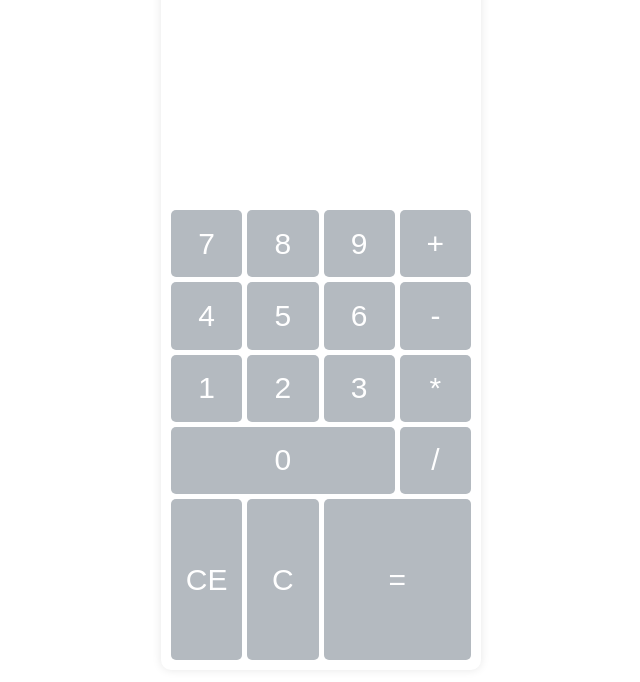
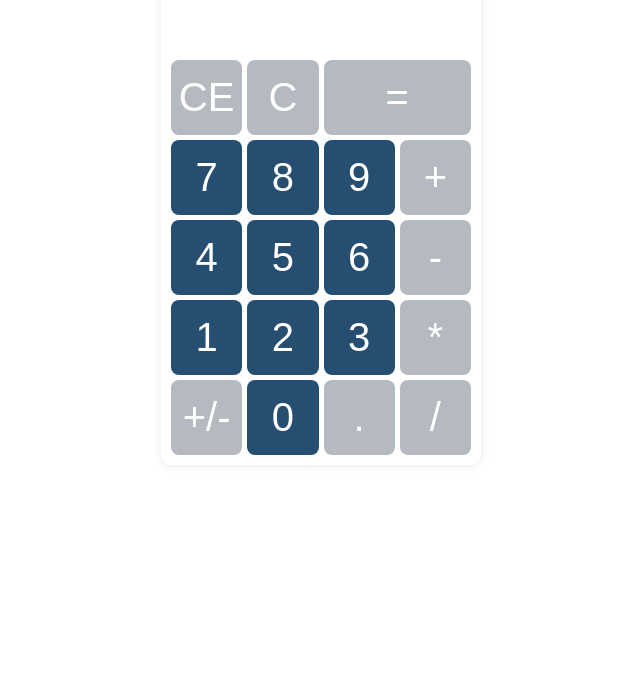
Before and after one commit to triimar/ngCalc, an Angular app: page / in a window 1280 px wide. Shown: the part 118-800 px from the top of the page, without its empty margins (319-959 px from the left). Built offline with nearby package versions, Linux system fonts and the light colour scheme.

Commit message:
keyboard good

```diff
--- a/src/app/calculator/calculator.component.css
+++ b/src/app/calculator/calculator.component.css
@@ -2,19 +2,18 @@
     max-width: 300px; /* Set a maximum width for the container */
     margin: 0 auto; /* Center the container */
     padding: 10px;
-    /* background-color: #f1f1f1; */
     border-radius: 10px;
     box-shadow: 0 0 10px rgba(0, 0, 0, 0.1);
 }
 
 .display {
     width: 100%;
-    height: 300px;
-    /* background-color: #ffffff; */
+    height: 150px;
     text-align: right;
-    padding: 10px;
+    padding: 20px;
     font-family: Arial, Helvetica, sans-serif;
-    font-size: 30px;
+    color:#2a959c;
+    font-size: 50px;
     border-radius: 5px;
     margin-bottom: 10px;
     box-sizing: border-box;
@@ -22,23 +21,22 @@
 
 .button-grid {
     display: grid;
-    grid-template-columns: repeat(3, 1fr) 1fr;
+    grid-template-columns: repeat(4, 1fr);
     gap: 5px;
-    max-width: 300px;
-    aspect-ratio: 1/1.5;
+    max-height: fit-content;
+
 }
 
 .digit-buttons {
     grid-column: span 3;
+    grid-template-columns: repeat(3, 1fr);
     display: grid;
-    grid-template-columns: repeat(3, 1fr);
     gap: 5px;
 }
 
-.digit-buttons button:last-child {
-    grid-column: span 3;
-    height: 100%;
-}
+/* .digit-buttons button:nth-last-child(2) {
+    grid-column: span 2;
+} */
 
 .operator-buttons {
     grid-column: 4;
@@ -50,31 +48,40 @@
 
 .control-buttons {
     grid-column: span 4;
+    grid-row: 1;
     display: grid;
     grid-template-columns: repeat(4, 1fr);
     gap: 5px;
-
 }
 
 .control-buttons button:last-child {
     grid-column: span 2;
-    height: 100%;
 }
-
 .button {
     width: 100%;
-    height: 100%;
-    font-size: 30px;
+    min-height: 75px;
+    font-size: 40px;
     border: none;
-    border-radius: 5px;
+    border-radius: 8px;
     background-color: #b4bac0;
     color: white;
     cursor: pointer;
     position: relative;
     box-sizing: border-box;
-    /* /* aspect-ratio: 1/1; */
 }
 
 .button:hover {
     background-color: #2a959c;
 }
+
+.digit-buttons .button:not(:last-child, :nth-last-child(3)) {
+    background-color: #254e70;
+}
+
+.digit-buttons .button:hover.button:not(:last-child, :nth-last-child(3)) {
+    background-color: #51616e;
+}
+
+.control-buttons .button:hover.button:not(:last-child) {
+    background-color: #ee2626;
+}
--- a/src/app/calculator/calculator.component.ts
+++ b/src/app/calculator/calculator.component.ts
@@ -11,12 +11,13 @@ import { CommonModule } from '@angular/common';
 
 export class CalculatorComponent {
   display: string = '';
-  previousResult: number|null  = null;
+  previousResult: number = 0;
   operator: string = '';
 
 
-  digitButtons = ['7', '8', '9', '4', '5', '6', '1', '2', '3', '0'];
+  digitButtons = ['7', '8', '9', '4', '5', '6', '1', '2', '3', '+/-', '0', '.'];
   operatorButtons = ['+', '-', '*', '/'];
+
   controlButtons = ['CE', 'C', '='];
 
 
```
